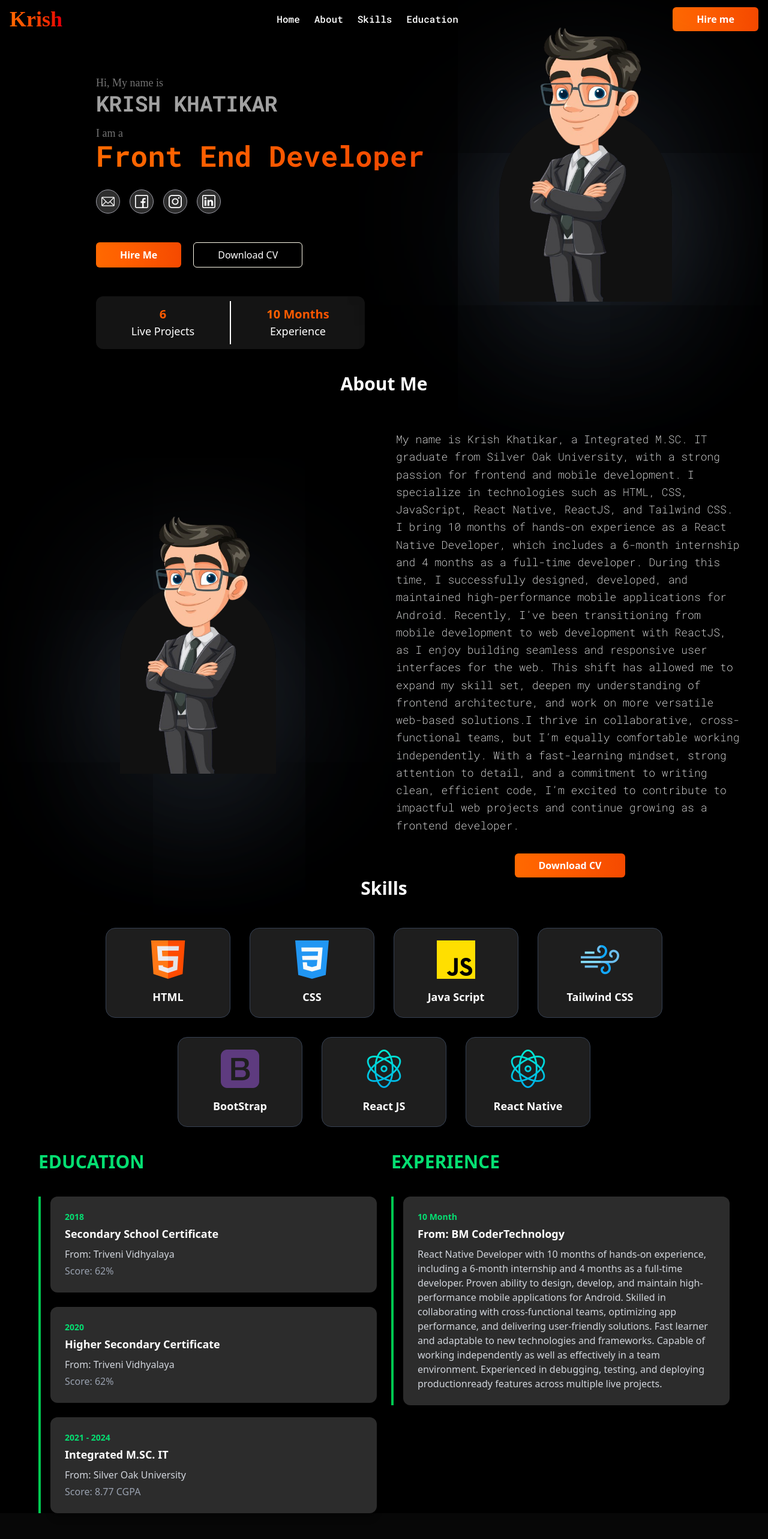
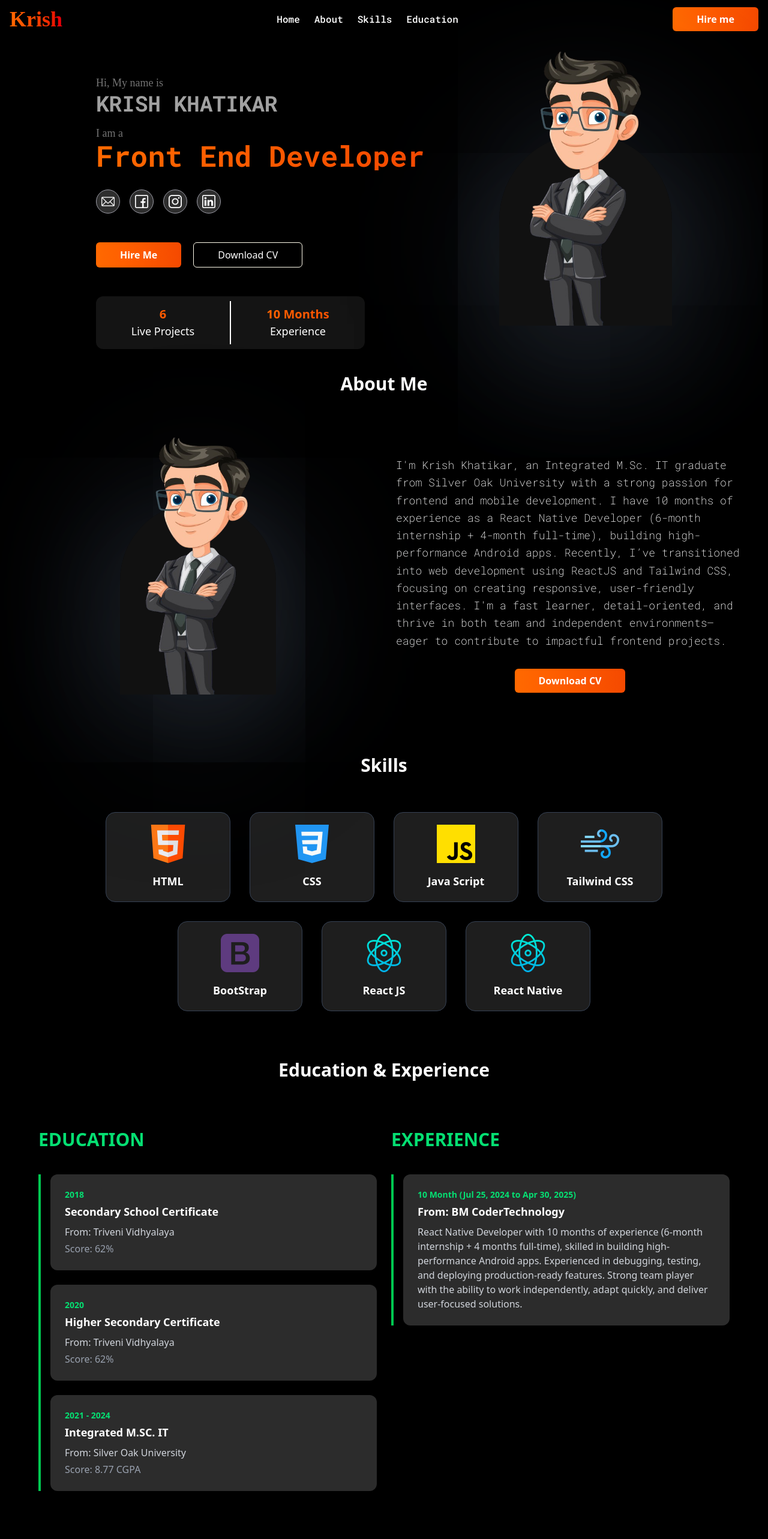
Before and after one commit to Krishkha/krishportfolio, a React (Vite) app: page /#/ in a window 1280 px wide. Shown: the top 2566 px of the page at 60% size. Built offline with nearby package versions, Linux system fonts and the light colour scheme; a web font is replaced by a local one.

Commit message:
change in about desc, resposiveness and CV

```diff
--- a/package.json
+++ b/package.json
@@ -5,7 +5,7 @@
   "version": "0.0.0",
   "type": "module",
   "scripts": {
-    "start": "npm start",
+    "start": "vite",
     "predeploy": "npm run build",
     "dev": "vite",
     "deploy": "gh-pages -d dist",
--- a/src/assets/Strings/strings.js
+++ b/src/assets/Strings/strings.js
@@ -2,7 +2,7 @@ import Logo from "../images/Logo";
 
 export const Aboutstring = {
   title: "About Me",
-  desc: "My name is Krish Khatikar, a Integrated M.SC. IT graduate from Silver Oak University, with a strong passion for frontend and mobile development. I specialize in technologies such as HTML, CSS, JavaScript, React Native, ReactJS, and Tailwind CSS. I bring 10 months of hands-on experience as a React Native Developer, which includes a 6-month internship and 4 months as a full-time developer. During this time, I successfully designed, developed, and maintained high-performance mobile applications for Android. Recently, I’ve been transitioning from mobile development to web development with ReactJS, as I enjoy building seamless and responsive user interfaces for the web. This shift has allowed me to expand my skill set, deepen my understanding of frontend architecture, and work on more versatile web-based solutions.I thrive in collaborative, cross-functional teams, but I’m equally comfortable working independently. With a fast-learning mindset, strong attention to detail, and a commitment to writing clean, efficient code, I’m excited to contribute to impactful web projects and continue growing as a frontend developer.",
+  desc: "I'm Krish Khatikar, an Integrated M.Sc. IT graduate from Silver Oak University with a strong passion for frontend and mobile development. I have 10 months of experience as a React Native Developer (6-month internship + 4-month full-time), building high-performance Android apps. Recently, I’ve transitioned into web development using ReactJS and Tailwind CSS, focusing on creating responsive, user-friendly interfaces. I'm a fast learner, detail-oriented, and thrive in both team and independent environments—eager to contribute to impactful frontend projects.",
 };
 export const Skillsstrings = {
   language: [
@@ -61,9 +61,9 @@ export const EducationStrings = [
 export const ExperienceStrings = [
   {
     name: "BM CoderTechnology",
-    duration: "10 Month",
+    duration: "10 Month (Jul 25, 2024 to Apr 30, 2025)",
     Postion: "React Native Developer",
-    desc: "React Native Developer with 10 months of hands-on experience, including a 6-month internship and 4 months as a full-time developer. Proven ability to design, develop, and maintain high-performance mobile applications for Android. Skilled in collaborating with cross-functional teams, optimizing app performance, and delivering user-friendly solutions. Fast learner and adaptable to new technologies and frameworks. Capable of working independently as well as effectively in a team environment. Experienced in debugging, testing, and deploying productionready features across multiple live projects.",
+    desc: "React Native Developer with 10 months of experience (6-month internship + 4 months full-time), skilled in building high-performance Android apps. Experienced in debugging, testing, and deploying production-ready features. Strong team player with the ability to work independently, adapt quickly, and deliver user-focused solutions.",
   },
 ];
 
--- a/src/index.css
+++ b/src/index.css
@@ -15,6 +15,12 @@
   font-family: "Roboto Mono", monospace;
   font-optical-sizing: auto;
   font-style: normal;
+}
+
+@media only screen and (max-width: 640px) {
+  section{
+    padding: 0 25px;
+  }
 }
 /* :root {
   font-family: system-ui, Avenir, Helvetica, Arial, sans-serif;
--- a/src/screen/Home/index.jsx
+++ b/src/screen/Home/index.jsx
@@ -6,12 +6,12 @@ import EduandExp from "../eduandexp";
 
 const Home = () => {
   return (
-    <div className="*:m-0 *:p-0">
+    <section className="*:m-0 *:p-0">
       <HeroSection />
       <About />
       <Skills />
       <EduandExp />
-    </div>
+    </section>
   );
 };
 
--- a/src/screen/about/index.jsx
+++ b/src/screen/about/index.jsx
@@ -8,12 +8,12 @@ import { handleDownload } from "../hero";
 
 const About = () => {
   return (
-    <div className="w-full bg-black px-6 sm:px-10 py-16 " style={{marginTop:'40px'}}>
+    <section className="w-full bg-black px-6 sm:px-10 py-16 " style={{marginTop:'40px'}}>
       <h1 className=" text-white  text-3xl text-center font-semibold">
         {Aboutstring.title}
       </h1>
 
-      <div className="grid grid-cols-1 md:grid-cols-2 items-center sm:mt-15 gap-10">
+      <div className="grid grid-cols-1 md:grid-cols-2 items-center sm:mt-15 gap-10 py-10">
         {/* Avatar Section */}
         <motion.div
           className="flex justify-center"
@@ -48,7 +48,7 @@ const About = () => {
           </div>
         </motion.div>
       </div>
-    </div>
+    </section>
   );
 };
 
--- a/src/screen/eduandexp/index.jsx
+++ b/src/screen/eduandexp/index.jsx
@@ -7,8 +7,11 @@ import {
 
 const EduandExp = () => {
   return (
-    <section className="px-6 sm:px-10 md:px-16 py-16 bg-black text-white">
-      <div className="max-w-6xl mx-auto grid grid-cols-1 md:grid-cols-2 gap-10 sm:gap-6">
+    <section className="px-6 sm:px-10 md:px-16 bg-black text-white ">
+      <h1 className="text-3xl font-bold text-center mt-10 ">
+        Education & Experience
+      </h1>
+      <div className="max-w-6xl mx-auto grid grid-cols-1 md:grid-cols-2 gap-10 sm:gap-6 py-20">
         {/* Education Section */}
         <motion.div
           initial={{ opacity: 0, x: -50 }}
@@ -16,7 +19,9 @@ const EduandExp = () => {
           transition={{ duration: 0.8 }}
           viewport={{ once: true }}
         >
-          <h2 className="text-3xl font-bold text-green-400 mb-6 sm:mb-10">EDUCATION</h2>
+          <h2 className="text-3xl font-bold text-green-400 mb-6 sm:mb-10">
+            EDUCATION
+          </h2>
           <div className="border-l-4 border-green-500 pl-4 space-y-6">
             {EducationStrings.map((item, index) => (
               <motion.div
@@ -27,7 +32,9 @@ const EduandExp = () => {
                 transition={{ delay: index * 0.1, duration: 0.5 }}
                 viewport={{ once: true }}
               >
-                <p className="text-sm text-green-400 font-semibold">{item.year}</p>
+                <p className="text-sm text-green-400 font-semibold">
+                  {item.year}
+                </p>
                 <h3 className="font-bold text-lg mt-1">{item.degree}</h3>
                 <p className="text-gray-300 mt-2">From: {item.name}</p>
                 <p className="text-gray-400 mt-1">Score: {item.percentage}</p>
@@ -43,7 +50,9 @@ const EduandExp = () => {
           transition={{ duration: 0.8 }}
           viewport={{ once: true }}
         >
-          <h2 className="text-3xl font-bold text-green-400 mb-6 sm:mb-10">EXPERIENCE</h2>
+          <h2 className="text-3xl font-bold text-green-400 mb-6 sm:mb-10">
+            EXPERIENCE
+          </h2>
           <div className="border-l-4 border-green-500 pl-4 space-y-6">
             {ExperienceStrings.map((item, index) => (
               <motion.div
--- a/src/screen/hero/index.jsx
+++ b/src/screen/hero/index.jsx
@@ -17,9 +17,8 @@ export const handleDownload = () => {
 
 const HeroSection = () => {
   return (
-    <div className="bg-black text-white px-4 py-14 sm:px-10 sm:py-0 lg:px-20">
+    <section className="bg-black text-white py-14 sm:px-10 sm:py-0 lg:px-20 px-20">
       <div className="flex flex-col-reverse items-center gap-10 mt-10 sm:flex-row sm:justify-center md:justify-between md:px-20">
-
         {/* Left side */}
         <motion.div
           className="w-full flex flex-col items-center md:items-start"
@@ -87,7 +86,7 @@ const HeroSection = () => {
 
         {/* Right side (Avatar) */}
         <motion.div
-      className="hidden sm:flex justify-center items-end"
+          className="hidden sm:flex justify-center items-end pt-20"
           initial={{ opacity: 0, y: 50 }}
           animate={{ opacity: 1, y: 0 }}
           transition={{ duration: 1.2 }}
@@ -101,7 +100,7 @@ const HeroSection = () => {
           </div>
         </motion.div>
       </div>
-</div>
+    </section>
   );
 };
 
--- a/src/screen/skills/index.jsx
+++ b/src/screen/skills/index.jsx
@@ -4,8 +4,8 @@ import { Skillsstrings } from "../../assets/Strings/strings";
 
 const Skills = () => {
   return (
-    <div className="w-full text-white mt-20 px-4 md:px-16">
-      <h1 className="text-3xl font-bold text-center mb-12">Skills</h1>
+    <div className="w-full mt-20 text-white px-4 md:px-16 ">
+      <h1 className="text-3xl font-bold text-center my-15 ">Skills</h1>
 
       <motion.div
         className="flex flex-wrap justify-center gap-6 sm:gap-8 pb-10"
@@ -17,7 +17,7 @@ const Skills = () => {
         {Skillsstrings.language.map((item, index) => (
           <motion.div
             key={index}
-            className="bg-[#1E1E1E] text-white w-36 sm:w-44 md:w-52 p-5 rounded-2xl
+            className="bg-[#1E1E1E] text-white w-36  sm:w-44 md:w-52 p-5 rounded-2xl
               border border-gray-700 hover:border-orange-500
               shadow-md transition-all duration-300 flex flex-col items-center
               hover:scale-105 hover:shadow-[0_4px_20px_rgba(255,115,0,0.3)]"
--- a/vite.config.js
+++ b/vite.config.js
@@ -6,5 +6,9 @@ import tailwindcss from '@tailwindcss/vite'
 export default defineConfig({
   plugins: [react(),tailwindcss()],
   base: "/krishportfolio/",
+  server: {
+    host: '0.0.0.0',
+    port: 3000
+  }
 
 })
```
Also changed, not shown: 1 other file (tests, documents, lock files or other folders). Lines whose indentation alone changed are shown as unchanged.
